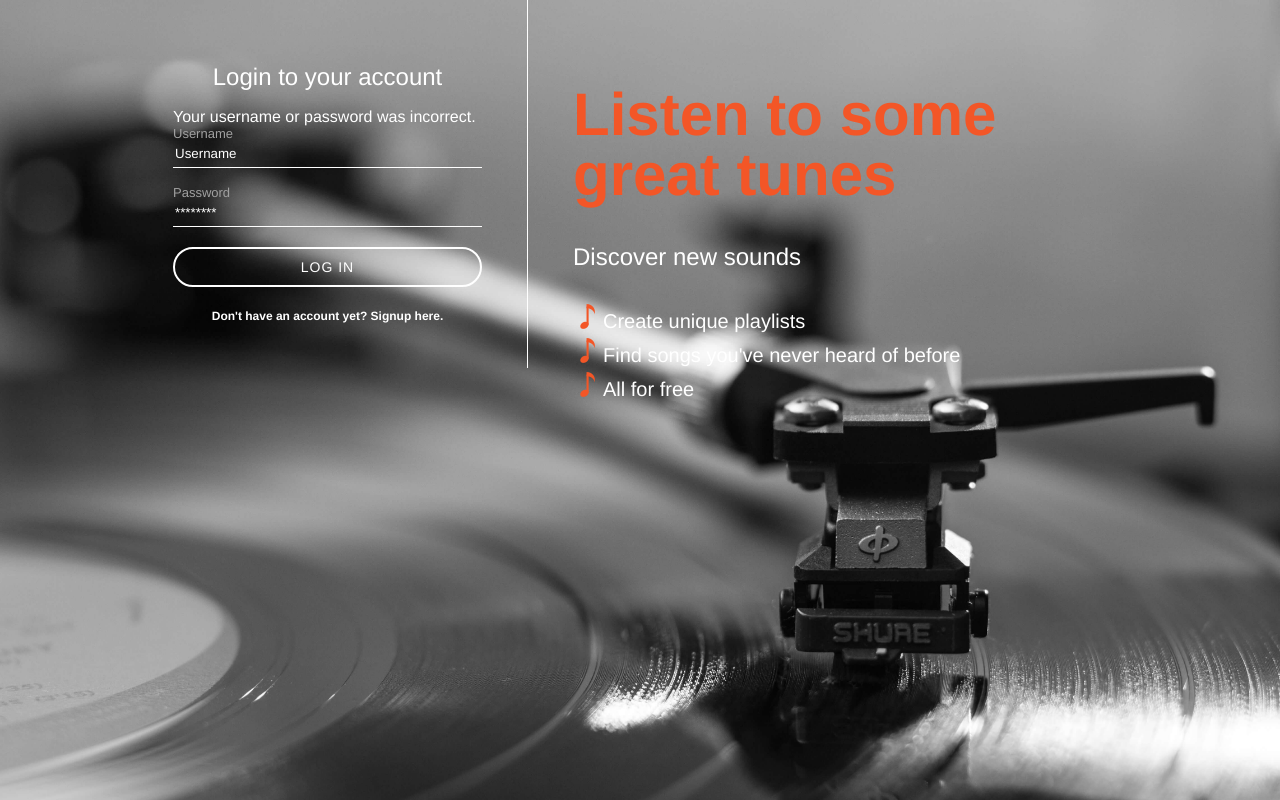
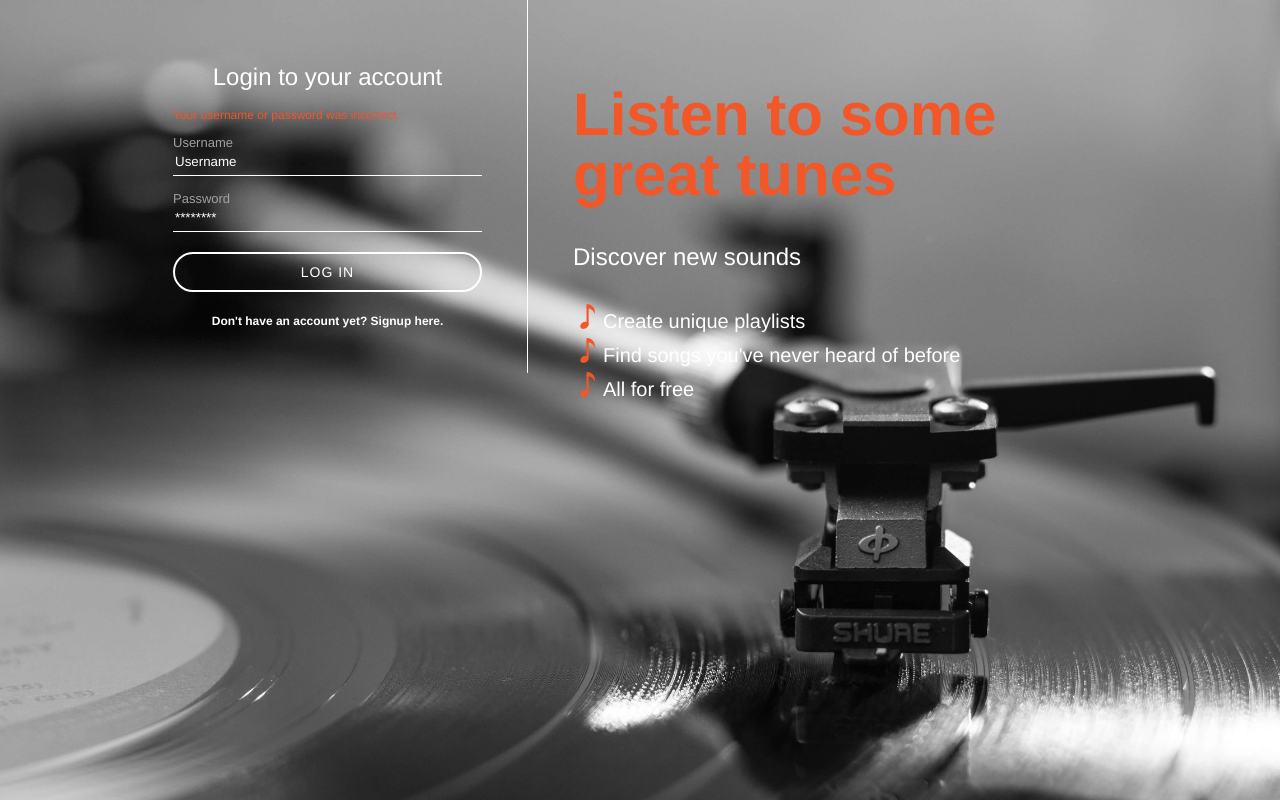
Before and after one commit to alexpich/SoundTunes, a PHP site: page /register.php in a window 1280 px wide. Run offline with PHP 8.4, Linux system fonts and the light colour scheme; data that the repository does not hold is empty.

Commit message:
Styled error message

```diff
--- a/assets/css/register.css
+++ b/assets/css/register.css
@@ -83,6 +83,7 @@ body {
 #inputContainer label {
   color: #a0a0a0;
   font-size: 13px;
+  display: block;
   margin-top: 15px;
 }
 
@@ -141,3 +142,9 @@ body {
   padding: 7px 30px;
   background: url(../images/icons/note.png) no-repeat 0 0;
 }
+
+#inputContainer .errorMessage {
+  color: #f35627;
+  font-size: 12px;
+  display: block;
+}
--- a/register.php
+++ b/register.php
@@ -64,7 +64,7 @@ function getInputValue($name)
                     <p>
                         <?php echo $account->getError(Constants::$loginFailed); ?>
                         <label for="loginUsername">Username</label>
-                        <input type="text" id="loginUsername" name="loginUsername" placeholder="Username" required>
+                        <input type="text" id="loginUsername" name="loginUsername" placeholder="Username" value="<?php getInputValue('loginUsername') ?>" required>
                     </p>
                     <p>
                         <label for="loginPassword">Password</label>
```
